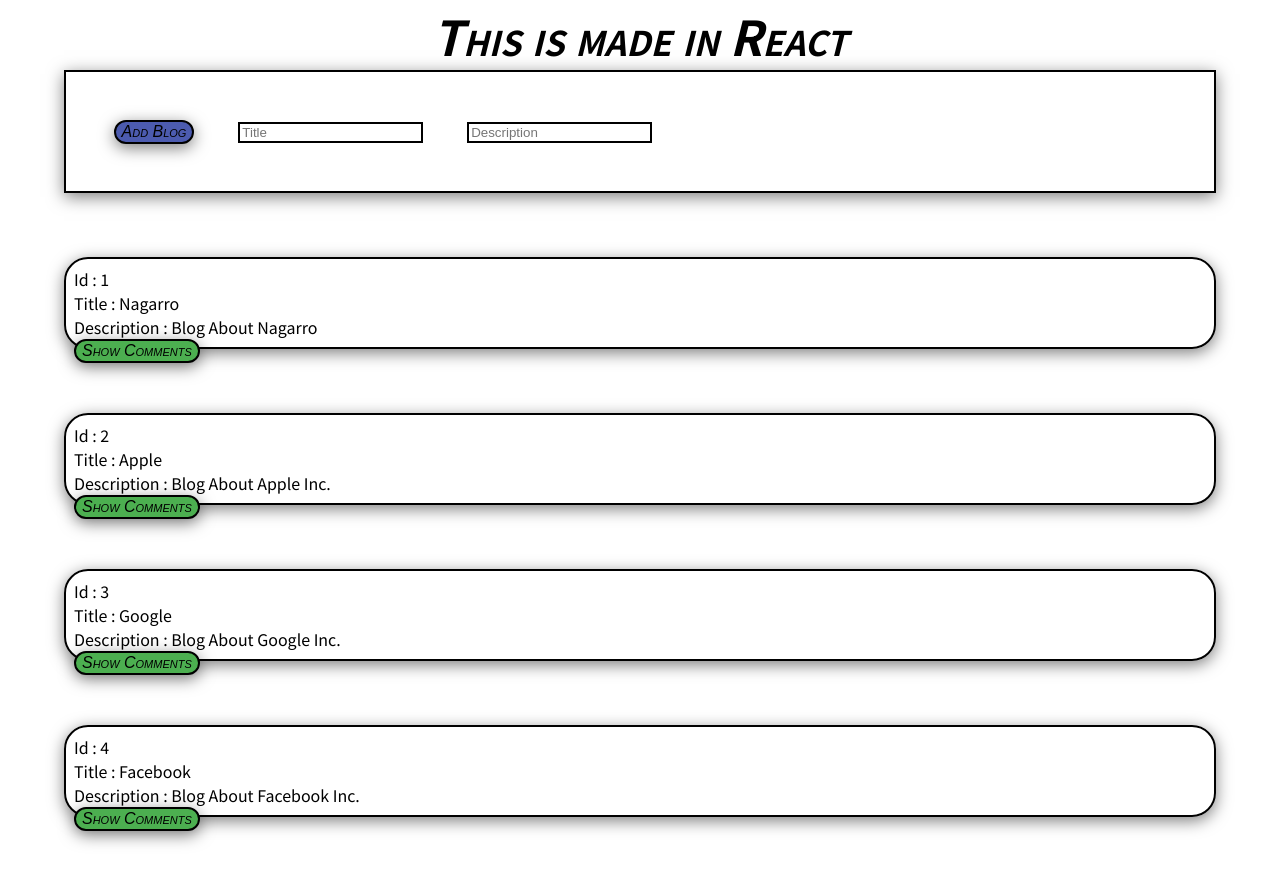
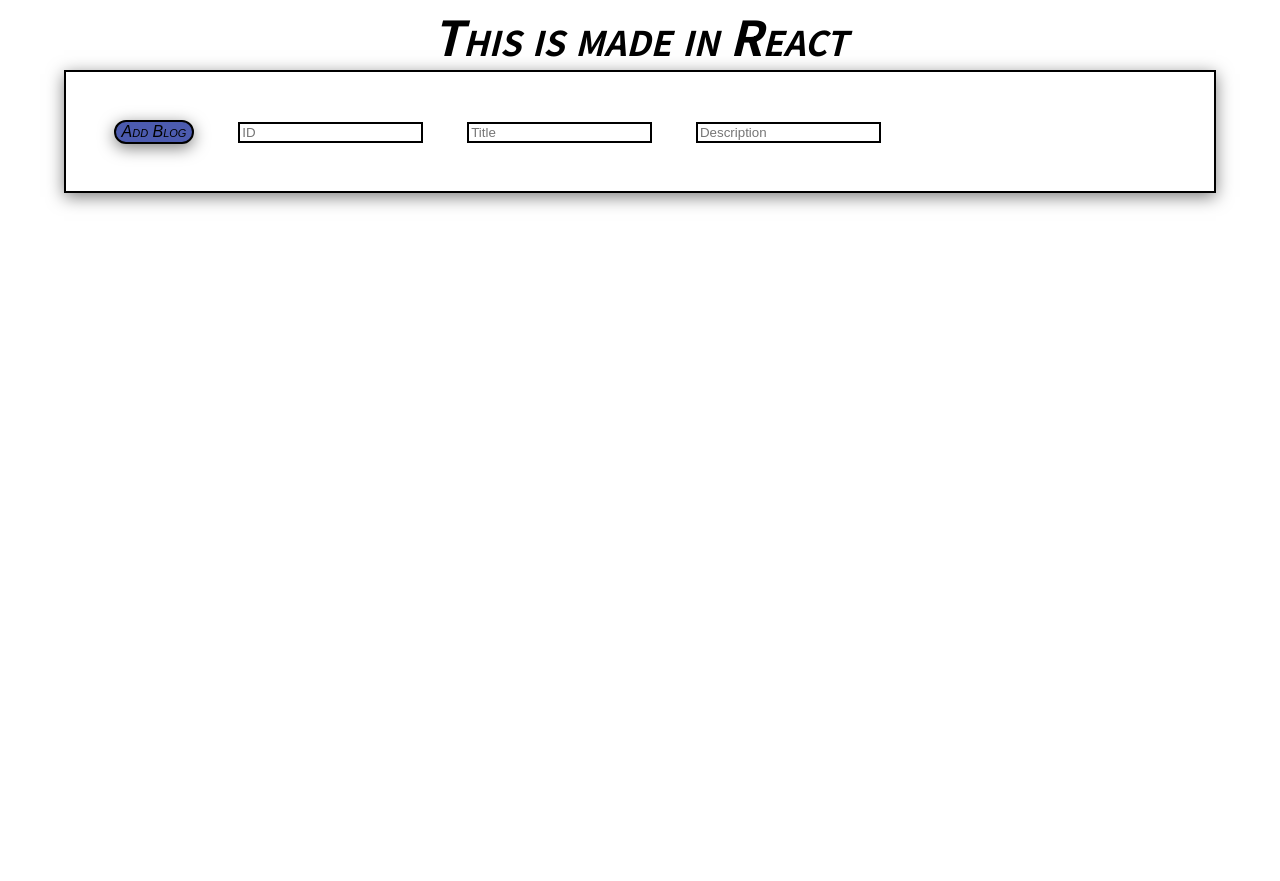
Before and after one commit to superuserz/react-home-assignment, a React (Create React App) app: page / in a window 1280 px wide. After the commit the page ends 800 px from the top, so only its background shows below. Built offline with nearby package versions, Linux system fonts and the light colour scheme.

Commit message:
Add useEffect

```diff
--- a/src/App.js
+++ b/src/App.js
@@ -1,59 +1,94 @@
 import Blogitem from "./components/blog/BlogItem";
 import Header from "./components/header/Header";
-import * as response from "./data/data-response";
 import BlogForm from "./components/form/BlogForm";
-import { useState } from "react";
+import { useEffect, useState } from "react";
 
 
-const INITIAL_BLOGS = response.blogs;
-const INITIAL_COMMENTS = response.comments;
+const INITIAL_BLOGS = [];
+const LOCAL_STORAGE_KEY = "blogStorage";
 
 function App() {
-  //Create a state for the blogs object
+
+
+
+
+  //Create a state for the blogs object.
   const [blogs, setBlogs] = useState(INITIAL_BLOGS); //this is the initial state.
-  const [comments, setComments] = useState(INITIAL_COMMENTS);
-  processData(blogs,comments);
+  const [blogAdded, setBlogAdded] = useState(false);
+
+  //Effect Takes you to the Latest Added Blog on the browser.
+  useEffect(() => {
+    return () => {
+      window.scrollTo({
+        top: 10000,
+        behavior: 'smooth'
+      });
+    }
+  }, [blogAdded]);
+
+  //Effect to check if Blogs already Exist in local-storage during page refresh.
+  useEffect(() => {
+    const storedBlogs = JSON.parse(localStorage.getItem(LOCAL_STORAGE_KEY));
+    if (storedBlogs) {
+      setBlogs(() => {
+        return storedBlogs;
+      });
+    }
+    return () => { }
+  }, [])
+
+  //This will check if a Blog submitted through Form already Exists in Local Storage. Return Index if found else -1.
+  const blogExist = (storedBlogs, data) => {
+    return storedBlogs.findIndex(
+      (element) => element.id === data.id
+    )
+  }
+
+  //Process New Blog Submitted through the Form.
   const processSubmittedData = (data) => {
-    setBlogs(
-        (prevState) => {
-          return [
-             {
-             id : blogs.length + 1,
-             title : data.titleInput,
-             description : data.descriptionInput,
-             comments : [],
-             }
-            ,...prevState];
-        }
-    )
+    const storedBlogs = JSON.parse(localStorage.getItem(LOCAL_STORAGE_KEY));
+    if (storedBlogs) {  //If Blog Array Already exist in local Storage.
+      const existingIndex = blogExist(storedBlogs, data);
+      if (existingIndex !== -1) {
+        storedBlogs[existingIndex] = { id: data.id, title: data.titleInput, description: data.descriptionInput, comments: [] }
+        updateStorageAndState(storedBlogs);
+      } else {
+        storedBlogs.push({
+          id: data.id,
+          title: data.titleInput,
+          description: data.descriptionInput,
+          comments: []
+        });
+        updateStorageAndState(storedBlogs);
 
-}
+      }
+    } else { //Other wise push a new Object
+      const firstBlog = [{ id: data.id, title: data.titleInput, description: data.descriptionInput, comments: [] }];
+      localStorage.setItem(LOCAL_STORAGE_KEY, JSON.stringify(firstBlog));
+      setBlogs(() => {
+        return firstBlog;
+      });
+    }
+  }
+
+  const updateStorageAndState = (data) => {
+    localStorage.setItem(LOCAL_STORAGE_KEY, JSON.stringify(data));
+    setBlogs(() => {
+      return data;
+    });
+    setBlogAdded((prevState) => {
+      return !prevState;
+    })
+  }
 
   return (
     <div>
       <Header></Header>
       <BlogForm processSubmittedData={processSubmittedData}></BlogForm>
       {blogs.map(item =>
-            <Blogitem key={item.id} id ={item.id} title ={item.title} description ={item.description} comments={item.comments} hideComments={true}></Blogitem>
+        <Blogitem key={item.id} id={item.id} title={item.title} description={item.description} comments={item.comments} hideComments={true}></Blogitem>
       )}
     </div>
   );
 }
-
-
-
-function processData(blogs,comments) {
-
-
-  for(let i = 0; i < blogs.length ; i++)
-  {
-    for(let j = 0; j < comments.length ; j++) {
-      if(comments[j].blogId === blogs[i].id && comments[j].isActive) {
-        blogs[i].comments.push(comments[j]);
-      }
-    }
-  }
-}
-
-
 export default App;
--- a/src/components/blog/BlogItem.js
+++ b/src/components/blog/BlogItem.js
@@ -1,59 +1,22 @@
-import { Component} from "react";
+import { useState } from "react";
 import Card from "../ui/Card";
 import CommentsItem from "./CommentsItem";
 
-class BlogItem extends Component {
-
-    //props needs to be passed into constructor.
-    constructor(props) {
-        super(props);
-
-        //this will tell react to create a manageable object to store the state of a prop variable.
-        this.state = {
-            hideComments: this.props.hideComments
-        };  //this object can hold N number of variables.
-    }
-
-    //React provides a default method to update the state of a managed object.
-    toggleCommentsVisibility() {
-        this.setState((curState) => //here we are just passing the current state object holding the current values
-        {
-            return { hideComments: !curState.hideComments} //any key returned from here will be ovewritten in the state object.
-        });
-    }
-
-    //render method has to be implemented for all classical components.
-    render() {
-        console.log(this.props);
-return  <Card>
-            <div>
-            <div>Id : {this.props.id}</div>
-            <div>Title : {this.props.title}</div>
-            <div>Description : {this.props.description}</div>
-            <CommentsItem comments={this.props.comments} isVisible={this.state.hideComments}></CommentsItem>
-            <button className="button" onClick={this.toggleCommentsVisibility.bind(this)}>{this.state.hideComments ? 'Show Comments' : 'Hide Comments'}</button>
-            </div>
-        </Card>
-    }
-}
-export default BlogItem;
-
-/*
-*Equivalent Functional Component
-*
-*
-*
-function Blogitem(props) {
-    const [hideComments, setHideComments] = useState(props.hideComments);  //we cannot use useState in a classical Component
+function BlogItem(props) {
+    const [hideComments, setHideComments] = useState(props.hideComments);
     let toggleCommentsVisibility = () => setHideComments(!hideComments);
 
     return (
         <Card>
+            <div>
+                <button className="button" onClick={toggleCommentsVisibility}>{hideComments ? 'Show Comments' : 'Hide Comments'}</button>
+            </div>
+
+            <div>Blog Id : {props.id}</div>
             <div>Title : {props.title}</div>
             <div>Description : {props.description}</div>
             <CommentsItem comments={props.comments} isVisible={hideComments}></CommentsItem>
-            <button className="button" onClick={toggleCommentsVisibility}>Show Comments</button>
         </Card>
     );
 }
-*/
+export default BlogItem;
--- a/src/components/blog/CommentsItem.js
+++ b/src/components/blog/CommentsItem.js
@@ -1,15 +1,12 @@
-
-
-//A functional child component
 function CommentsItem(props) {
     return (
-            <div hidden={props.isVisible}>
-                <ul>
-                    {props.comments.map((item,index) => (
-                        <li key={index}>{item.comment}</li>
-                    ))}
-                </ul>
-            </div>
+        <div hidden={props.isVisible}>
+            <ul>
+                {props.comments.map((item) => (
+                    <li key={item.id}>{item.comment}</li>
+                ))}
+            </ul>
+        </div>
     );
 }
 export default CommentsItem;
--- a/src/components/form/BlogForm.js
+++ b/src/components/form/BlogForm.js
@@ -4,16 +4,19 @@
 function BlogForm(props) {
 
     //INPUT HOOKS
+    const [idInput, setIdInput] = useState('');
     const [titleInput, setTitleInput] = useState('');
     const [descriptionInput, setDescriptionInput] = useState('');
 
 
     //INPUT HANDLERS
-    const titleInputHandler = (event) => {setTitleInput(event.target.value);}
-    const descriptionInputHandler = (event) => {setDescriptionInput(event.target.value);}
+    const idInputHandler = (event) => { setIdInput(event.target.value); }
+    const titleInputHandler = (event) => { setTitleInput(event.target.value); }
+    const descriptionInputHandler = (event) => { setDescriptionInput(event.target.value); }
     const submitHandler = (event) => {
         event.preventDefault();
         const submittedData = {
+            id: idInput,
             titleInput: titleInput,
             descriptionInput: descriptionInput
         }
@@ -21,17 +24,25 @@
 
     }
 
-    return(
+    return (
         <div className="form-container">
             <form onSubmit={submitHandler}>
 
                 <button
-            id="blog-form-action"
+                    Input="blog-form-action"
                     className="form-action">Add Blog
                 </button>
 
                 <input
-            name= "title"
+                    name="id"
+                    className="input-card"
+                    type="number"
+                    placeholder="ID"
+                    onChange={idInputHandler}>
+                </input>
+
+                <input
+                    name="title"
                     className="input-card"
                     type="text"
                     placeholder="Title"
@@ -39,7 +50,7 @@
                 </input>
 
                 <input
-            name= "description"
+                    name="description"
                     className="input-card"
                     type="text"
                     placeholder="Description"
--- a/src/data/data-response.js
+++ b/src/data/data-response.js
@@ -3,31 +3,7 @@
         "id": 1,
         "title": "Nagarro",
         "description": "Blog About Nagarro",
-        "comments":[]
-    },
-    {
-        "id": 2,
-        "title": "Apple",
-        "description": "Blog About Apple Inc.",
-        "comments":[]
-    },
-    {
-        "id": 3,
-        "title": "Google",
-        "description": "Blog About Google Inc.",
-        "comments":[]
-    },
-    {
-        "id": 4,
-        "title": "Facebook",
-        "description": "Blog About Facebook Inc.",
-        "comments":[]
-    }
-
-]
-
-export let comments = [
-
+        "comments":[
             {
                 "id": 1,
                 "blogId": 1,
@@ -45,7 +21,14 @@
                 "blogId": 1,
                 "comment": "Comment 3 on Blog 1",
                 "isActive": false
+            }
+        ]
     },
+    {
+        "id": 2,
+        "title": "Apple",
+        "description": "Blog About Apple Inc.",
+        "comments":[
             {
                 "id": 4,
                 "blogId": 2,
@@ -63,7 +46,14 @@
                 "blogId": 2,
                 "comment": "Comment 3 on Blog 2",
                 "isActive": false
+            }
+        ]
     },
+    {
+        "id": 3,
+        "title": "Google",
+        "description": "Blog About Google Inc.",
+        "comments":[
             {
                 "id": 7,
                 "blogId": 3,
@@ -83,3 +73,12 @@
                 "isActive": true
             }
         ]
+    },
+    {
+        "id": 4,
+        "title": "Facebook",
+        "description": "Blog About Facebook Inc.",
+        "comments":[]
+    }
+
+]
--- a/src/index.css
+++ b/src/index.css
@@ -24,7 +24,6 @@
 }
 
 .button {
-  position: absolute;
   background-color: #4CAF50; /* Green */
   color: black;
   border: 2px black solid;
```
Also changed, not shown: 2 other files (tests, documents, lock files or other folders). Lines whose indentation alone changed are shown as unchanged.
